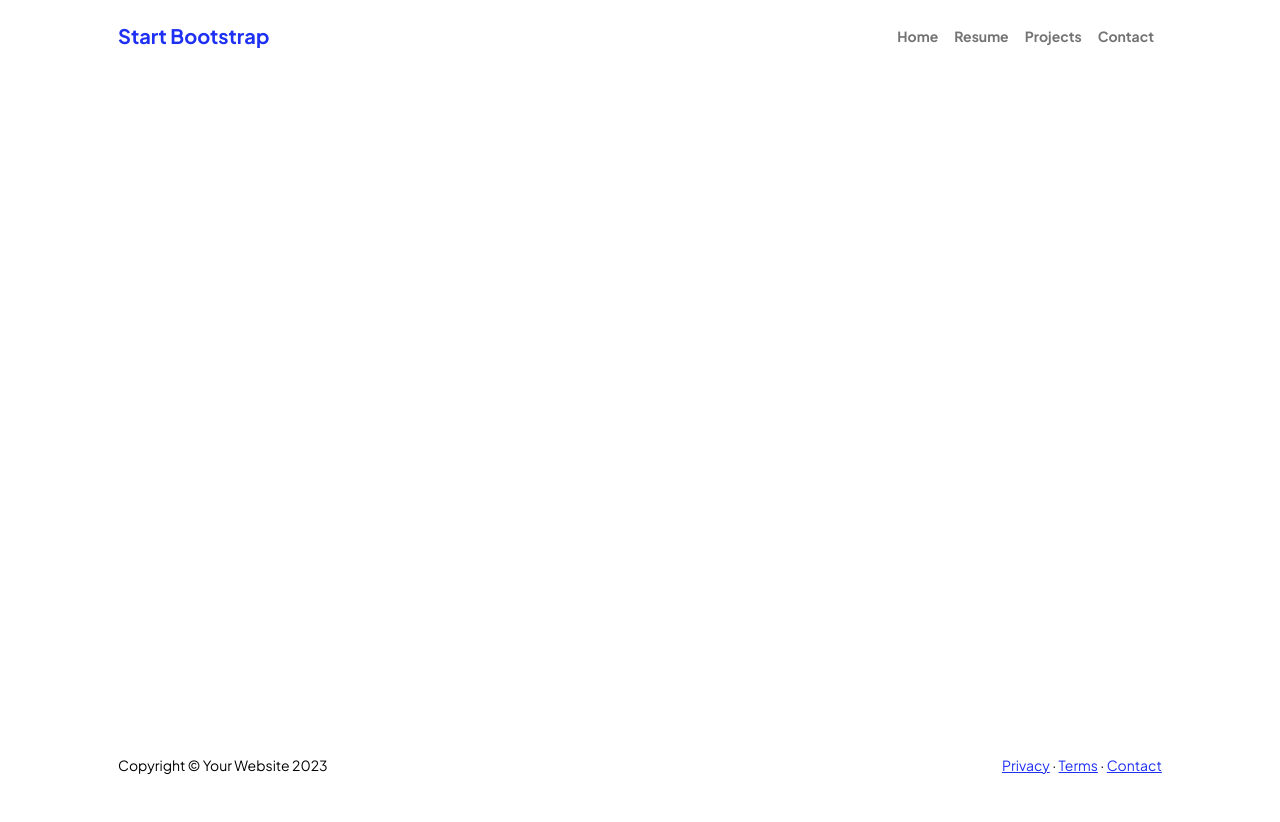
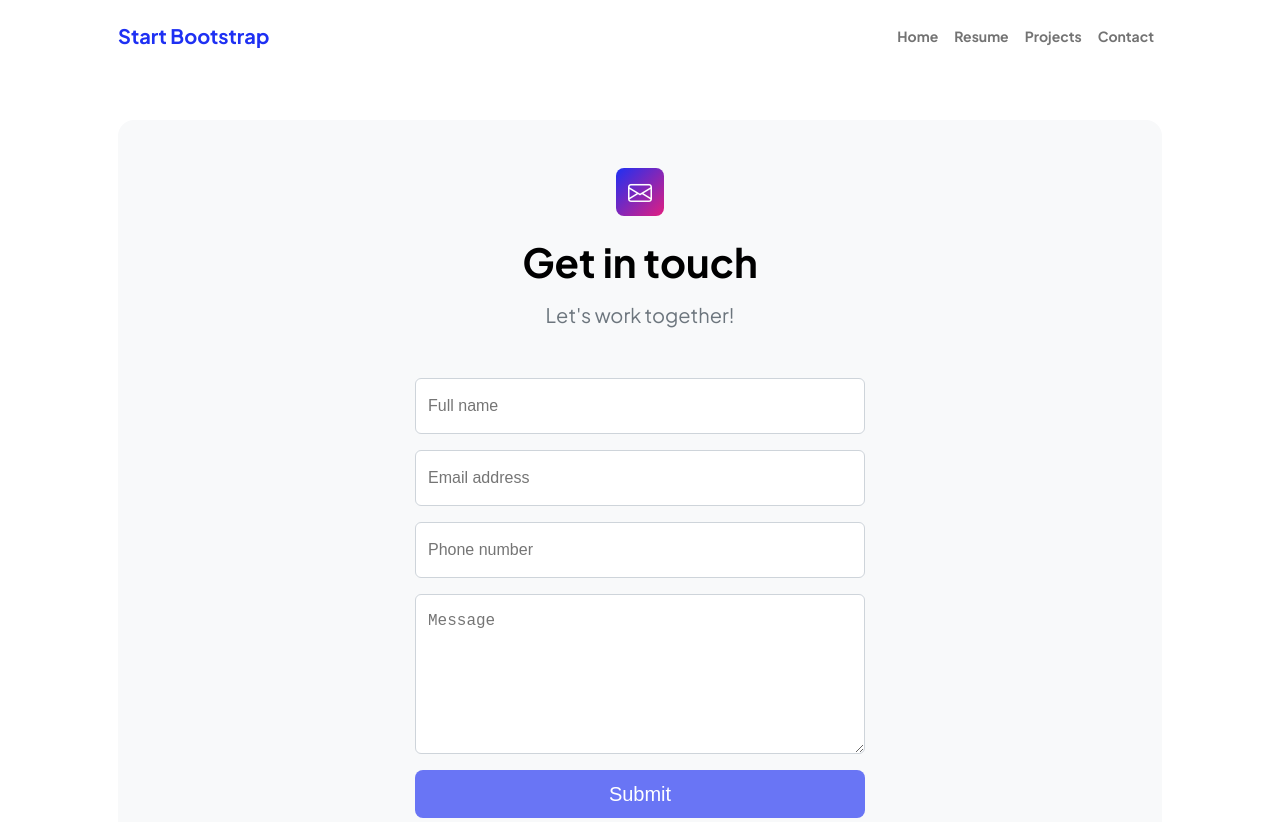
Before and after one commit to thangvb168/personal-web-clone, a plain HTML site: page contact.html in a window 1280 px wide. Shown: the top 822 px of the page. Before the commit the page ends 800 px from the top, so only its background shows below. Drawn offline with nearby package versions, Linux system fonts and the light colour scheme.

Commit message:
feat: clone contact page

```diff
--- a/assets/css/style.css
+++ b/assets/css/style.css
@@ -661,6 +661,48 @@ a {
 }
 /* End Projects */
 
+/* Contact */
+.contact-form {
+    width: 100%;
+}
+
+.contact-subtitle {
+    font-size: 1.25rem;
+}
+
+.contact-form .btn-submit {
+    width: 100%;
+    background-color: #6975f5;
+    color: white;
+    padding: 0.5rem 1rem;
+    font-size: 1.25rem;
+    font-weight: 100;
+    line-height: 1.5;
+}
+
+.contact-form .contact-form-field {
+    position: relative;
+    margin-bottom: 1rem;
+}
+
+.contact-form .contact-form-field .contact-form-input {
+    display: block;
+    width: 100%;
+    font-size: 1rem;
+    color: #212529;
+    background-color: #fff;
+    border: 1px solid #ced4da;
+    border-radius: 0.375rem;
+    line-height: 1.25;
+    height: 3.5rem;
+    padding: 1rem 0.75rem;
+}
+
+.contact-form .contact-form-field textarea {
+    height: 10rem!important;
+}
+/* End Contact */
+
 /* Card */
 .card {
     --card-bg: #fff;
@@ -710,6 +752,11 @@ a {
 
 .col {
     flex: 1 0 0%;
+}
+
+.col-6 {
+    flex: 0 0 calc(100% / 2);
+    max-width: calc(100% / 2);
 }
 
 .col-8 {
@@ -807,6 +854,11 @@ a {
     padding-bottom: 3rem;
 }
 
+.px-4 {
+    padding-left: 1.5rem;
+    padding-right: 1.5rem;
+}
+
 .px-5 {
     padding-left: 3rem;
     padding-right: 3rem;
@@ -867,3 +919,15 @@ a {
     overflow: hidden;
 }
 /* End Overflow */
+
+.feature {
+    display: inline-flex;
+    align-items: center;
+    justify-content: center;
+    height: 3rem;
+    width: 3rem;
+    font-size: 1.5rem;
+    color: white;
+
+    border-radius: 0.5rem;
+}
--- a/contact.html
+++ b/contact.html
@@ -8,6 +8,7 @@
     <link rel="preconnect" href="https://fonts.googleapis.com">
     <link rel="preconnect" href="https://fonts.gstatic.com" crossorigin>
     <link href="https://fonts.googleapis.com/css2?family=Plus+Jakarta+Sans:ital,wght@0,200..800;1,200..800&display=swap" rel="stylesheet">
+    <link rel="stylesheet" href="https://cdn.jsdelivr.net/npm/bootstrap-icons@1.11.3/font/bootstrap-icons.min.css">
 </head>
 <body>
     <main>
@@ -26,6 +27,41 @@
             </div>
         </div>
         <!-- End Navigation -->
+
+        <!-- Form -->
+         <section class="form py-5">
+            <div class="container px-5">
+                <div class="bg-light rounded-4 px-5 py-5">
+                    <div class="text-center mb-5">
+                        <div class="feature mb-3 bg-gradient-blue-to-purple">
+                            <i class="bi bi-envelope"></i>
+                        </div>
+                        <h1 class="my-0 mb-2 fs-1">Get in touch</h1>
+                        <p class="contact-subtitle my-0 text-muted">Let's work together!</p>
+                    </div>
+                    <div class="row gx-5 justify-content-center">
+                        <div class="col-6">
+                            <form class="contact-form" action="">
+                                <div class="contact-form-field">
+                                    <input class="contact-form-input" name="" placeholder="Full name" type="text">
+                                </div>
+                                <div class="contact-form-field">
+                                    <input class="contact-form-input" name="" placeholder="Email address" type="text">
+                                </div>
+                                <div class="contact-form-field">
+                                    <input class="contact-form-input" name="" placeholder="Phone number" type="text">
+                                </div>
+                                <div class="contact-form-field">
+                                    <textarea class="contact-form-input" name="" placeholder="Message"></textarea>
+                                </div>
+                                <button class="btn btn-submit">Submit</button>
+                            </form>
+                        </div>
+                    </div>
+                </div>
+            </div>
+         </section>
+        <!-- End Form -->
     </main>
 
 
```
